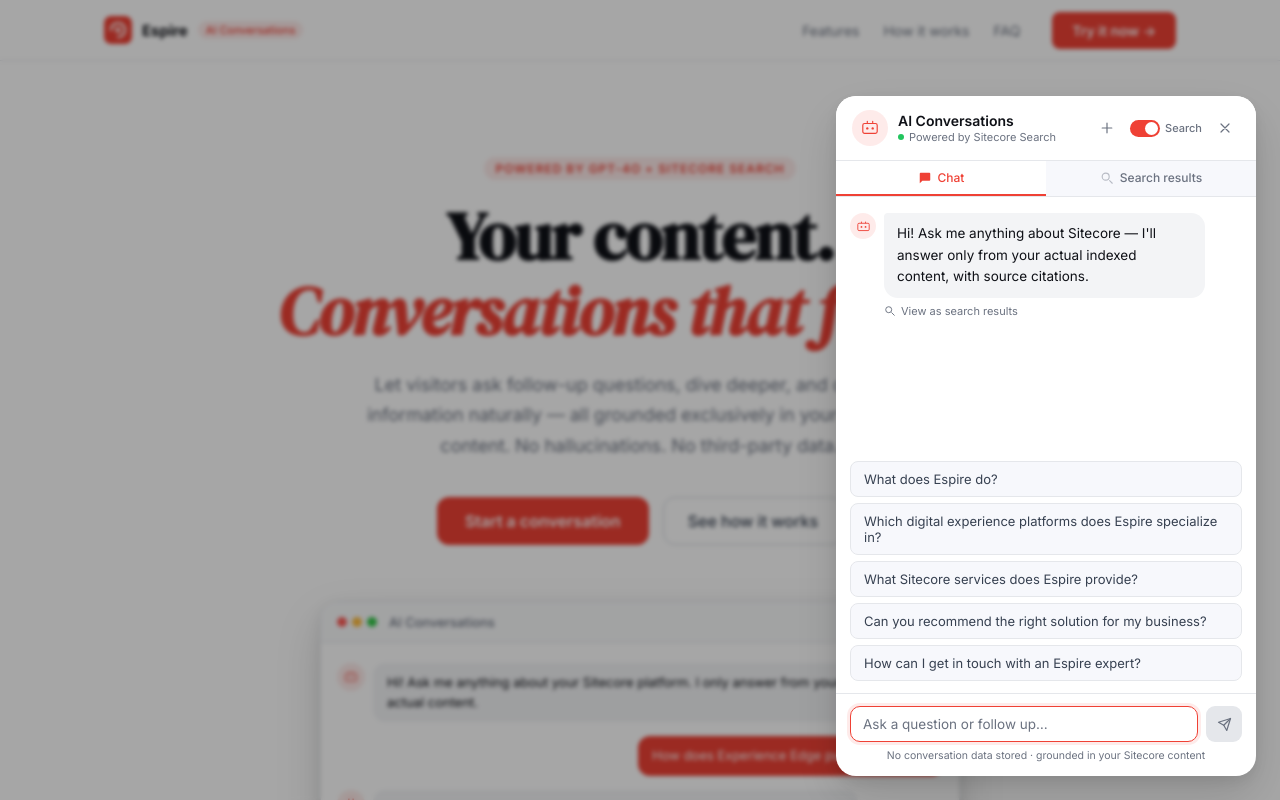
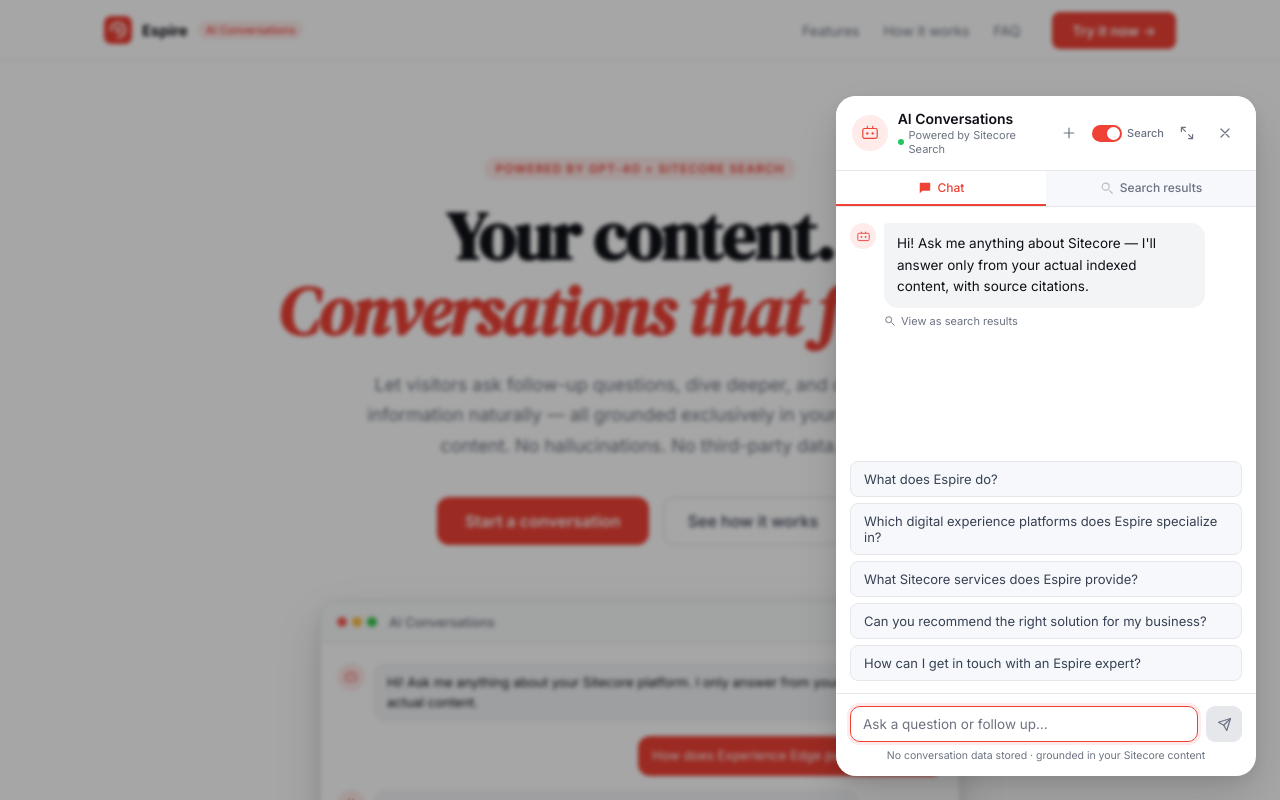
Before and after one commit to balamuruganespire/sitecore-ai-conversations, a Next.js app: page / in a window 1280 px wide. Both pictures are taken after a click on the button "Try it now →". Shown: the top 800 px of the page. Built offline with nearby package versions, Linux system fonts and the light colour scheme.

Commit message:
maximize chat option

```diff
--- a/app/components/ChatWidget.tsx
+++ b/app/components/ChatWidget.tsx
@@ -56,6 +56,7 @@
   ]);
   const [input, setInput] = useState("");
   const [streaming, setStreaming] = useState(false);
+  const [maximized, setMaximized] = useState(false);
   const [tab, setTab] = useState<"chat" | "search">("chat");
   const [searchQuery, setSearchQuery] = useState("");
   const [useSearch, setUseSearch] = useState(true);
@@ -210,7 +211,7 @@
         if (e.target === e.currentTarget) onClose();
       }}
     >
-      <div className="w-panel">
+      <div className={`w-panel${maximized ? " maximized" : ""}`}>
         {/* Header */}
         <div className="w-header">
           <div className="w-header-left">
@@ -272,6 +273,33 @@
               <span className="w-toggle-pill" />
               <span className="w-toggle-label">Search</span>
             </label>
+            <button
+              className="w-icon-btn"
+              onClick={() => setMaximized((m) => !m)}
+              title={maximized ? "Restore" : "Maximize"}
+            >
+              {maximized ? (
+                <svg viewBox="0 0 20 20" fill="none">
+                  <path
+                    d="M13 3l-4 4M9 3h4v4M7 17l4-4M11 17H7v-4"
+                    stroke="currentColor"
+                    strokeWidth="1.5"
+                    strokeLinecap="round"
+                    strokeLinejoin="round"
+                  />
+                </svg>
+              ) : (
+                <svg viewBox="0 0 20 20" fill="none">
+                  <path
+                    d="M3 8V3h5M3 3l5 5M17 12v5h-5M17 17l-5-5"
+                    stroke="currentColor"
+                    strokeWidth="1.5"
+                    strokeLinecap="round"
+                    strokeLinejoin="round"
+                  />
+                </svg>
+              )}
+            </button>
             <button className="w-icon-btn" onClick={onClose} title="Close">
               <svg viewBox="0 0 20 20" fill="none">
                 <path
--- a/app/globals.css
+++ b/app/globals.css
@@ -252,8 +252,13 @@
   background:var(--surface); border-radius:20px;
   box-shadow:var(--shadow-lg); display:flex; flex-direction:column; overflow:hidden;
   animation:slideUp .25s cubic-bezier(.34,1.2,.64,1);
+  transition:width .2s ease, height .2s ease;
 }
 @keyframes slideUp { from{opacity:0;transform:translateY(24px)} to{opacity:1;transform:translateY(0)} }
+.w-panel.maximized {
+  width:calc(100vw - 48px); height:calc(100vh - 48px);
+  max-height:none; transition:width .2s ease, height .2s ease;
+}
 
 /* Header */
 .w-header {
```
